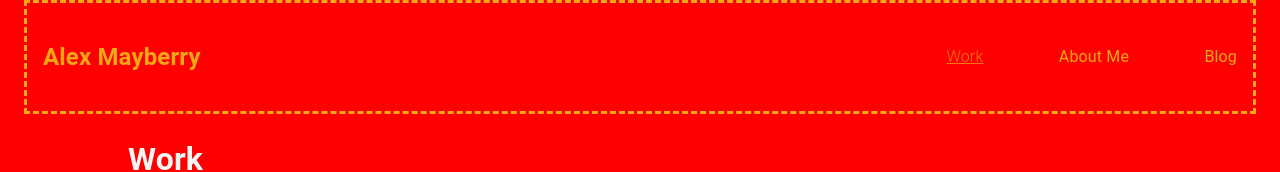
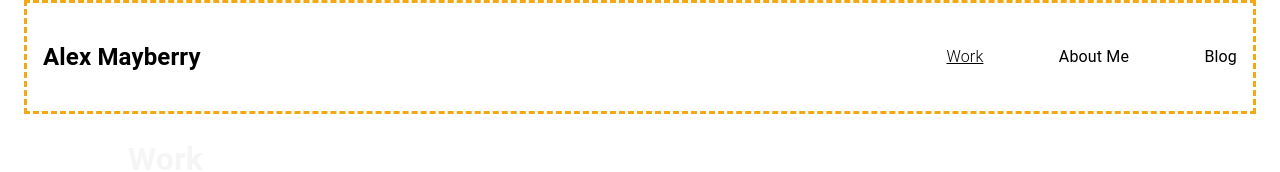
Before and after one commit to alexmayberry/react-portfolio, a React (Create React App) app: page / in a window 1280 px wide. Shown: the top 172 px of the page. Built offline with nearby package versions, Linux system fonts and the light colour scheme.

Commit message:
made text black to be extra-stylish

```diff
--- a/src/App.css
+++ b/src/App.css
@@ -1,15 +1,15 @@
 .App {
   color: whitesmoke;
-  background-color:#ff0000;
+  background-color:#ffffff;
   min-height: 100vh;
 }
 
 .secondary-color {
-  color: #f3a712;
+  color: #000000;
 }
 
 .nav-link {
-  color: "#f3a712";
+  color: #000000;
 }
 
 .active {
```
